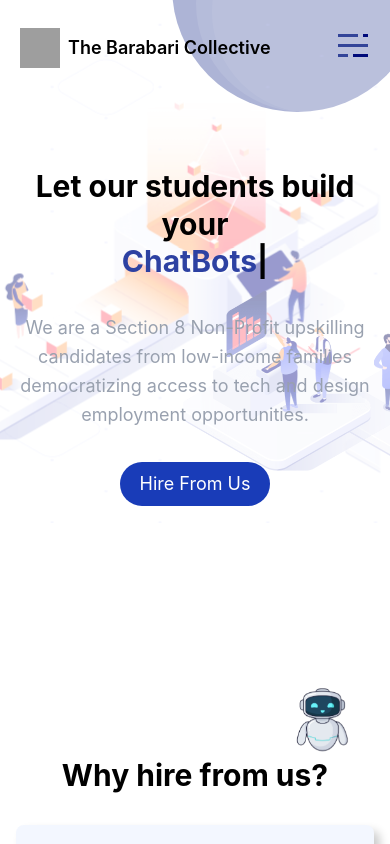
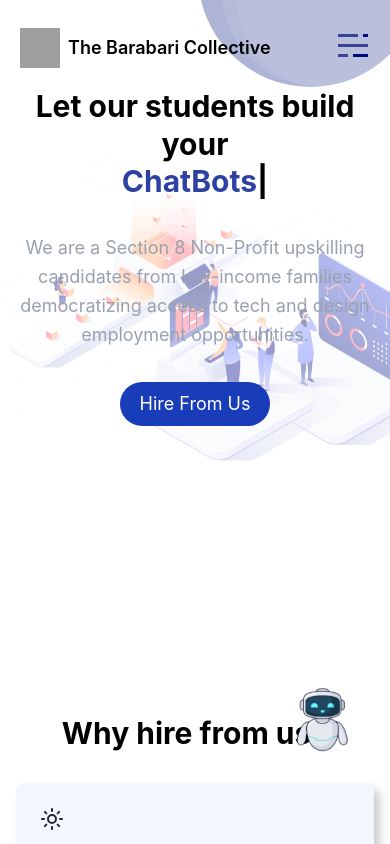
Before and after one commit to Barabari-Project/Portfolio, a React (Vite) app in the folder frontend/: page / in a window 390 px wide. Shown: the top 844 px of the page. Built offline with nearby package versions, Linux system fonts and the light colour scheme; grey boxes are pictures that could not be loaded.

Commit message:
improve the responsiveness

```diff
--- a/frontend/src/pages/HeroSection/Animation.css
+++ b/frontend/src/pages/HeroSection/Animation.css
@@ -1,9 +1,11 @@
 .animation-header123 {
   width: 100vw;
-  min-height: 140vh;
+  min-height: 100vh; /* Base mobile-first height */
+  position: relative;
   overflow: hidden;
-  /* overflow-x: hidden; */
-  position: relative;
+  display: flex;
+  justify-content: start;
+  /* align-items: center; */
 }
 
 .circle123 {
@@ -177,9 +179,15 @@
     min-height: 140vh;
   }
 } */
+/*
 @media (min-width: 1024px) and (max-width: 1440px) {
   .animation-header123 {
     min-height: 80vh;
+  }
+}
+@media (min-width: 1440px) and (max-width: 1600px) {
+  .animation-header123 {
+    min-height: 138vh;
   }
 }
 @media (max-width: 935px) {
@@ -225,4 +233,157 @@
   .animation-header123 {
     min-height: 75vh;
   }
+} */
+/* Base Header Styles */
+
+
+/* Responsive Height Adjustments */
+@media (min-width: 768px) {
+  .animation-header123 {
+    min-height: 120vh; /* Taller height for tablets */
+  }
 }
+
+@media (min-width: 1024px) {
+  .animation-header123 {
+    min-height: 130vh; /* Full height for desktops */
+  }
+}
+
+/* Circle Animation */
+.circle123 {
+  position: absolute;
+  top: var(--h-top);
+  right: var(--v-right);
+  background-color: var(--back-color);
+  border-radius: 50%;
+  opacity: 0;
+  animation: grow123 ease-in forwards;
+  animation-duration: var(--ani-duration);
+  animation-delay: var(--ani-delay);
+  width: var(--initial-width);
+  height: var(--initial-height);
+  transform: translateZ(0); /* Hardware acceleration */
+}
+
+@keyframes grow123 {
+  0% {
+    transform: scale(0);
+    opacity: 0;
+  }
+  50% {
+    opacity: var(--half-opacity);
+  }
+  100% {
+    transform: scale(1);
+    opacity: 1;
+  }
+}
+
+/* Header Image Container */
+.header-image123 {
+  position: absolute;
+  top: -2.5vw;
+  right: 0;
+  width: 91.4vw;
+  max-width: 1600px; /* Prevent over-stretching */
+  aspect-ratio: 1.2; /* Maintain aspect ratio */
+}
+
+/* Worker Image */
+.worker-img123 {
+  width: 100%;
+  height: 100%;
+  object-fit: contain; /* Prevent cropping */
+  object-position: center top;
+}
+
+/* Animated Inner Image */
+.inner-image123 {
+  height: 100%;
+  object-fit: contain;
+  opacity: 0;
+  animation: move-left123 forwards;
+  animation-delay: 2s;
+  animation-duration: 1s;
+}
+
+@keyframes move-left123 {
+  0% {
+    transform: translateX(5vh);
+    opacity: 0;
+  }
+  100% {
+    transform: translateX(-5vh);
+    opacity: 1;
+  }
+}
+
+/* Secondary Animated Elements */
+.second-image123 {
+  position: absolute;
+  bottom: 16vw;
+  left: 63vw;
+  animation:
+    ellipse123 2s linear infinite,
+    fade-in123 1s forwards 2s;
+}
+
+.third-image123 {
+  position: absolute;
+  bottom: 5vw;
+  left: 36vw;
+  animation:
+    line123 3s ease infinite,
+    fade-in123 1s forwards 2.5s;
+}
+
+/* Animation Optimizations */
+@keyframes fade-in123 {
+  from { opacity: 0; }
+  to { opacity: 1; }
+}
+
+@keyframes ellipse123 {
+  0% { transform: rotate(0deg) translateY(-10px) rotate(0deg); }
+  100% { transform: rotate(360deg) translateY(-10px) rotate(-360deg); }
+}
+
+@keyframes line123 {
+  0% { transform: translate(0); }
+  50% { transform: translate(10px, 10px); }
+}
+
+/* Mobile Optimizations */
+@media (max-width: 767px) {
+  .header-image123 {
+    width: 100vw;
+    top: 0;
+    aspect-ratio: 0.8; /* Better mobile aspect ratio */
+  }
+
+  .second-image123 {
+    bottom: 25vw;
+    left: 50vw;
+  }
+
+  .third-image123 {
+    bottom: 10vw;
+    left: 30vw;
+  }
+}
+
+/* 2K+ Screens */
+@media (min-width: 2000px) {
+  .animation-header123 {
+    min-height: 100vh; /* Reset height for very large screens */
+  }
+}
+
+/* Performance Optimizations */
+@media (prefers-reduced-motion: reduce) {
+  * {
+    animation-duration: 0.01ms !important;
+    animation-iteration-count: 1 !important;
+  }
+}
--- a/frontend/src/pages/HeroSection/HeroSection.jsx
+++ b/frontend/src/pages/HeroSection/HeroSection.jsx
@@ -122,9 +122,9 @@
             {circleStyles.map((style, index) => (
               <div key={index} className="circle123" style={style} />
             ))}
-            <div className="flex flex-col md:flex-row items-center justify-between relative left-16 top-52 max-md:left-0 max-md:p-2 max-md:top-40 ">
+            <div className="flex flex-col md:flex-row max-md:w-full justify-between relative left-16 top-52 max-md:left-0 max-md:p-2 max-md:top-20 ">
               {/* Text Content - Left Side */}
-              <div className="w-full md:w-1/2 z-20 mb-8 md:mb-0 space-y-11">
+              <div className="w-full md:w-full z-20 mb-8 md:mb-0 space-y-11">
                 <div className="flex flex-col gap-y-8">
                   <h1 className="text-3xl md:text-5xl lg:text-6xl font-bold leading-tight max-md:text-center ">
                     Let our students <br className="hidden md:block" />
```
